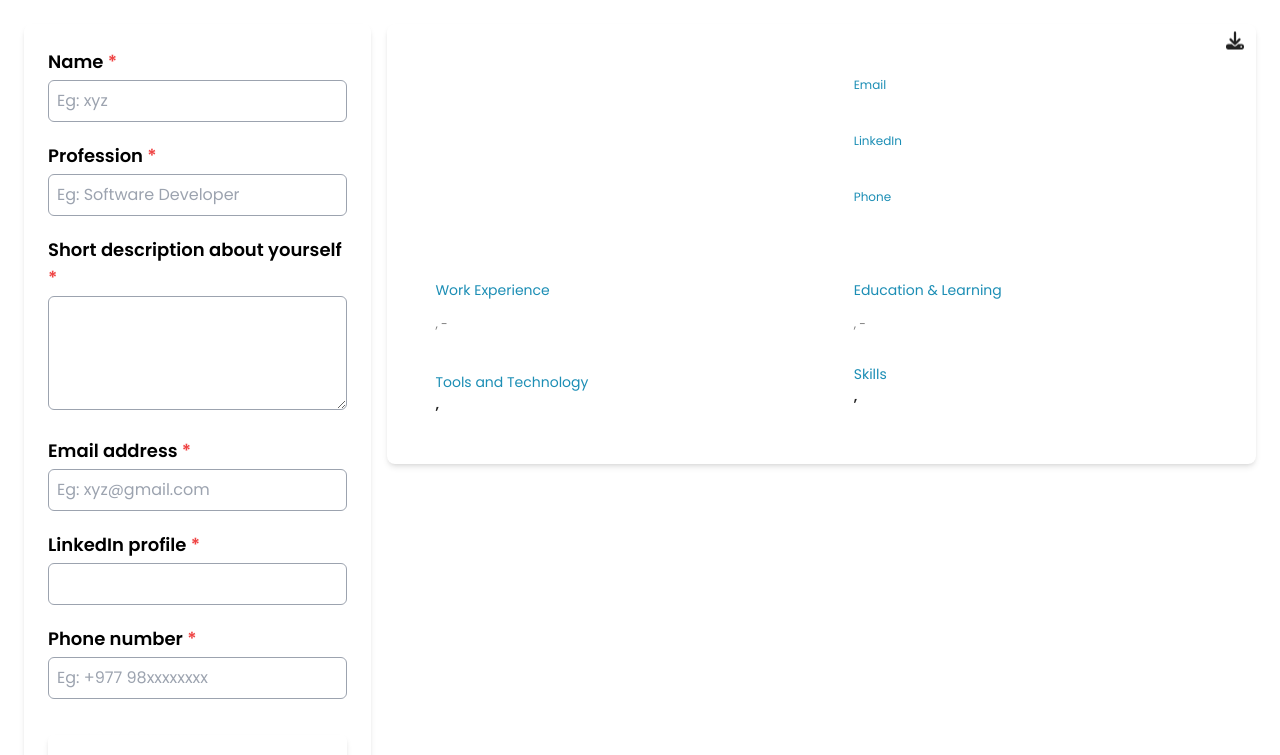
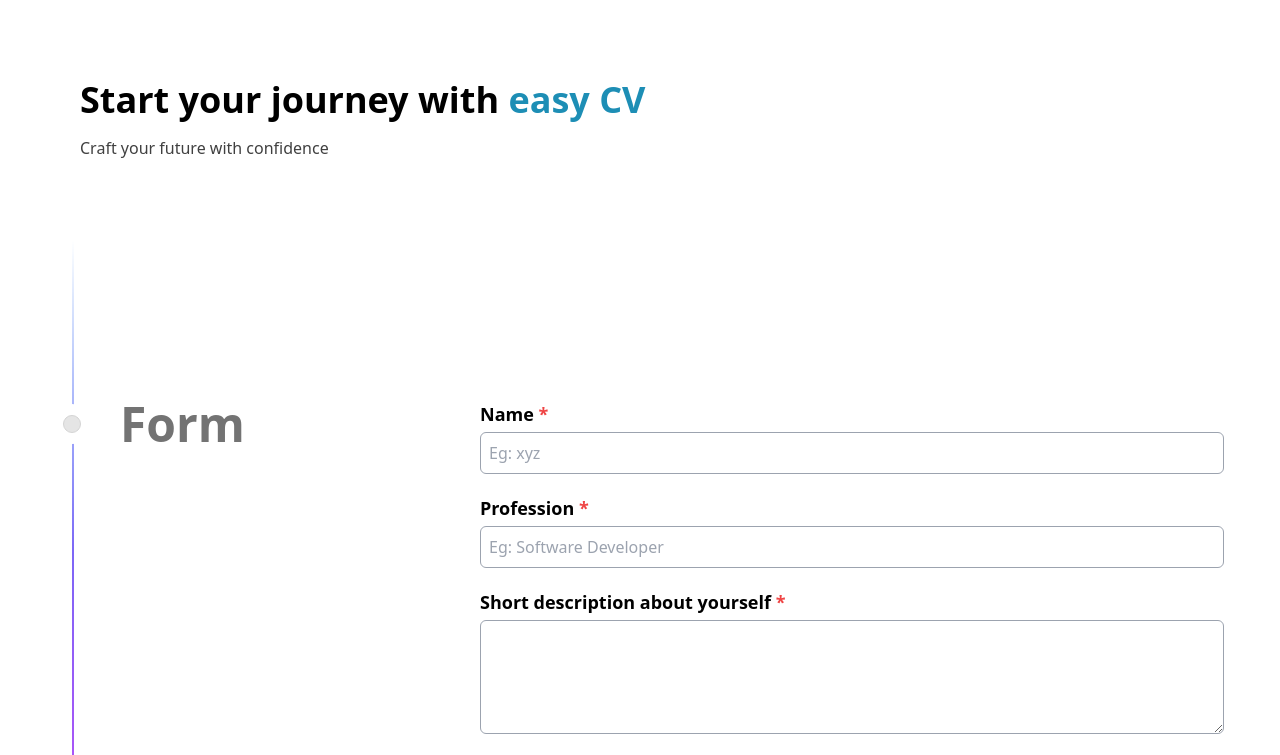
Before and after one commit to vishalthapa07/easy-cv, a Next.js app: page / in a window 1280 px wide. Shown: the top 755 px of the page. Built offline with nearby package versions, Linux system fonts and the light colour scheme.

Commit message:
improve ui

```diff
--- a/package.json
+++ b/package.json
@@ -9,9 +9,9 @@
     "lint": "next lint"
   },
   "dependencies": {
-    "@tabler/icons-react": "^3.17.0",
+    "@tabler/icons-react": "^3.19.0",
     "clsx": "^2.1.1",
-    "framer-motion": "^11.5.6",
+    "framer-motion": "^11.11.1",
     "next": "14.2.13",
     "react": "^18",
     "react-dom": "^18",
@@ -19,7 +19,7 @@
     "react-icons": "^5.3.0",
     "react-to-print": "^3.0.1",
     "react-type-animation": "^3.2.0",
-    "tailwind-merge": "^2.5.2"
+    "tailwind-merge": "^2.5.3"
   },
   "devDependencies": {
     "@types/node": "^20",
--- a/src/app/components/navbar.tsx
+++ /dev/null
@@ -1,11 +0,0 @@
-"use client";
-
-const Navbar = () => {
-  return (
-    <div>
-      <h1>Navbar</h1>
-    </div>
-  );
-};
-
-export default Navbar;
--- a/src/app/components/resume-1.tsx
+++ b/src/app/components/resume-1.tsx
@@ -15,7 +15,7 @@
       <div className="absolute top-3 right-3 hover:opacity-70">
         <FaDownload
           type="button"
-          className="text-resumeBlack_1 text-lg animate-bounce"
+          className="text-resumeBlack_1 text-lg animate-bounce cursor-pointer"
           // eslint-disable-next-line @typescript-eslint/ban-ts-comment
           // @ts-ignore
           onClick={reactToPrintFn}
@@ -23,7 +23,7 @@
       </div>
       <div className="w-full bg-white rounded-lg shadow-md">
         <div ref={contentRef}>
-          <div className="grid grid-cols-2 gap-16 px-12 pt-12 pb-6 rounded-t-lg">
+          <div className="grid grid-cols-1 md:grid-cols-2 gap-16 px-12 pt-12 rounded-t-lg">
             <div>
               <h1 className="font-semibold text-2xl text-resumeBlack_1 mb-2">
                 {data.name}
@@ -70,7 +70,7 @@
               </h3>
             </div>
           </div>
-          <div className="grid grid-cols-2 gap-16 px-12 pb-12 pt-6">
+          <div className="grid grid-cols-1 md:grid-cols-2 gap-16 px-12 pb-12 pt-8">
             <div>
               <h2 className="font-medium text-sm text-resumeBlue_1 mb-4">
                 Work Experience
--- /dev/null
+++ b/src/app/components/ui/timeline.tsx
@@ -0,0 +1,87 @@
+"use client";
+import { useScroll, useTransform, motion } from "framer-motion";
+import React, { useEffect, useRef, useState } from "react";
+
+interface TimelineEntry {
+  title: string;
+  content: React.ReactNode;
+}
+
+export const Timeline = ({ data }: { data: TimelineEntry[] }) => {
+  const ref = useRef<HTMLDivElement>(null);
+  const containerRef = useRef<HTMLDivElement>(null);
+  const [height, setHeight] = useState(0);
+
+  useEffect(() => {
+    if (ref.current) {
+      const rect = ref.current.getBoundingClientRect();
+      setHeight(rect.height);
+    }
+  }, [ref]);
+
+  const { scrollYProgress } = useScroll({
+    target: containerRef,
+    offset: ["start 10%", "end 50%"],
+  });
+
+  const heightTransform = useTransform(scrollYProgress, [0, 1], [0, height]);
+  const opacityTransform = useTransform(scrollYProgress, [0, 0.1], [0, 1]);
+
+  return (
+    <div
+      className="w-full bg-white dark:bg-neutral-950 font-sans lg:px-10"
+      ref={containerRef}
+    >
+      <div className="max-w-7xl mx-auto py-20 px-4 md:px-8 lg:px-10">
+        <h2 className="font-bold text-lg lg:text-4xl mb-4 text-black dark:text-white max-w-4xl">
+          Start your journey with{" "}
+          <span className="font-bold text-resumeBlue_1 animate-pulse">
+            easy CV
+          </span>
+        </h2>
+        <p className="font-medium text-neutral-700 dark:text-neutral-300 text-sm lg:text-base max-w-sm">
+          Craft your future with confidence
+        </p>
+      </div>
+
+      <div ref={ref} className="relative max-w-7xl mx-auto pb-20">
+        {data.map((item, index) => (
+          <div
+            key={index}
+            className="flex flex-col lg:flex-row justify-start pt-10 lg:pt-40 lg:gap-10"
+          >
+            <div className="sticky flex flex-col lg:flex-row z-40 items-center top-40 self-start max-w-xs lg:max-w-sm lg:w-full">
+              <div className="h-10 absolute left-3 lg:left-3 w-10 rounded-full bg-white dark:bg-black flex items-center justify-center">
+                <div className="h-4 w-4 rounded-full bg-neutral-200 dark:bg-neutral-800 border border-neutral-300 dark:border-neutral-700 p-2" />
+              </div>
+              <h3 className="hidden lg:block text-xl lg:pl-20 lg:text-5xl font-bold text-neutral-500 dark:text-neutral-500 ">
+                {item.title}
+              </h3>
+            </div>
+
+            <div className="relative pl-20 pr-4 lg:pl-4 w-full">
+              <h3 className="lg:hidden block text-2xl mb-4 text-left font-bold text-neutral-500 dark:text-neutral-500">
+                {item.title}
+              </h3>
+              {item.content}{" "}
+            </div>
+          </div>
+        ))}
+        <div
+          style={{
+            height: height + "px",
+          }}
+          className="bg-blue-500 absolute lg:left-8 left-8 top-0 overflow-hidden w-[2px] bg-[linear-gradient(to_bottom,var(--tw-gradient-stops))] from-transparent from-[0%] via-neutral-200 dark:via-neutral-700 to-transparent to-[99%]  [mask-image:linear-gradient(to_bottom,transparent_0%,black_10%,black_90%,transparent_100%)] "
+        >
+          <motion.div
+            style={{
+              height: heightTransform,
+              opacity: opacityTransform,
+            }}
+            className="absolute inset-x-0 top-0  w-[2px] bg-gradient-to-t from-purple-500 via-blue-500 to-transparent from-[0%] via-[100%] rounded-full"
+          />
+        </div>
+      </div>
+    </div>
+  );
+};
--- a/src/app/forms/questions-form .tsx
+++ b/src/app/forms/questions-form .tsx
@@ -75,7 +75,6 @@
     data.tools = tools;
     data.experiences = experiences;
     data.education = educations;
-    console.log(data);
     onDataChange(data);
     resetForm();
     return null;
@@ -183,7 +182,7 @@
 
   return (
     <form onSubmit={handleSubmit(onSubmit)}>
-      <div className="text-black p-6 rounded-lg shadow-md">
+      <div className="text-black">
         <div className="mb-4">
           <label htmlFor="name" className="font-bold text-lg">
             Name <span className="text-red-500">*</span>
--- a/src/app/page.tsx
+++ b/src/app/page.tsx
@@ -3,6 +3,9 @@
 import { useState, useEffect } from "react";
 import Resume1 from "./components/resume-1";
 import QuestionsForm, { TInputs } from "./forms/questions-form ";
+
+import React from "react";
+import { Timeline } from "./components/ui/timeline";
 
 export default function Home() {
   const [data, setData] = useState<TInputs>({
@@ -49,15 +52,39 @@
     localStorage.setItem("user", JSON.stringify(newData));
   };
 
-  console.log("data....", data);
+  const timelineData = [
+    {
+      title: "Form",
+      content: (
+        <div>
+          <QuestionsForm onDataChange={handleDataChange} />
+          <div className="grid grid-cols-2 gap-4"></div>
+        </div>
+      ),
+    },
+    {
+      title: "Resume Ready",
+      content: (
+        <div>
+          <Resume1 data={data} />
+          <div className="grid grid-cols-2 gap-4"></div>
+        </div>
+      ),
+    },
+  ];
 
   return (
-    <div className="flex gap-4 m-6">
-      <div className="w-2/5">
-        <QuestionsForm onDataChange={handleDataChange} />
-      </div>
+    <div>
+      {/* <div className="flex gap-4 m-6">
+        <div className="w-2/5">
+          <QuestionsForm onDataChange={handleDataChange} />
+        </div>
+        <div className="w-full">
+          <Resume1 data={data} />
+        </div>
+      </div> */}
       <div className="w-full">
-        <Resume1 data={data} />
+        <Timeline data={timelineData} />
       </div>
     </div>
   );
```
Also changed, not shown: 1 other file (tests, documents, lock files or other folders).
